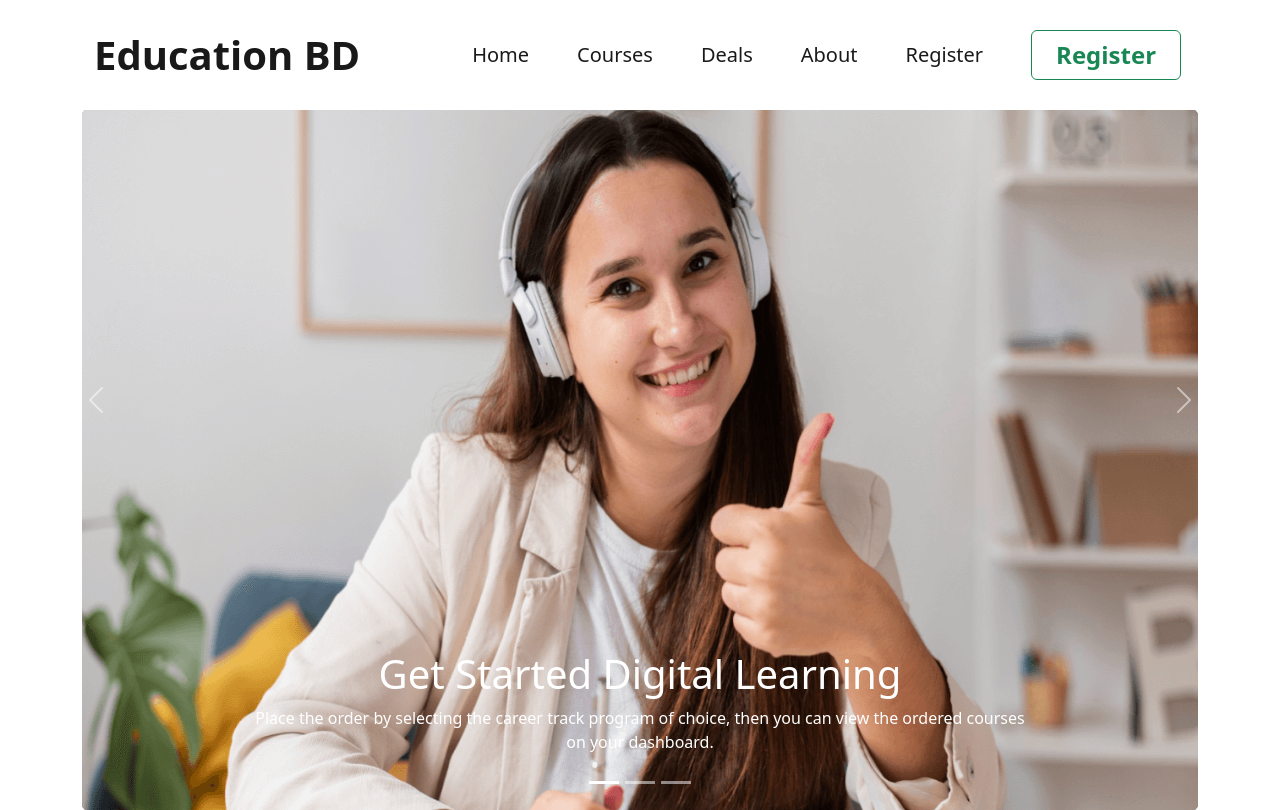
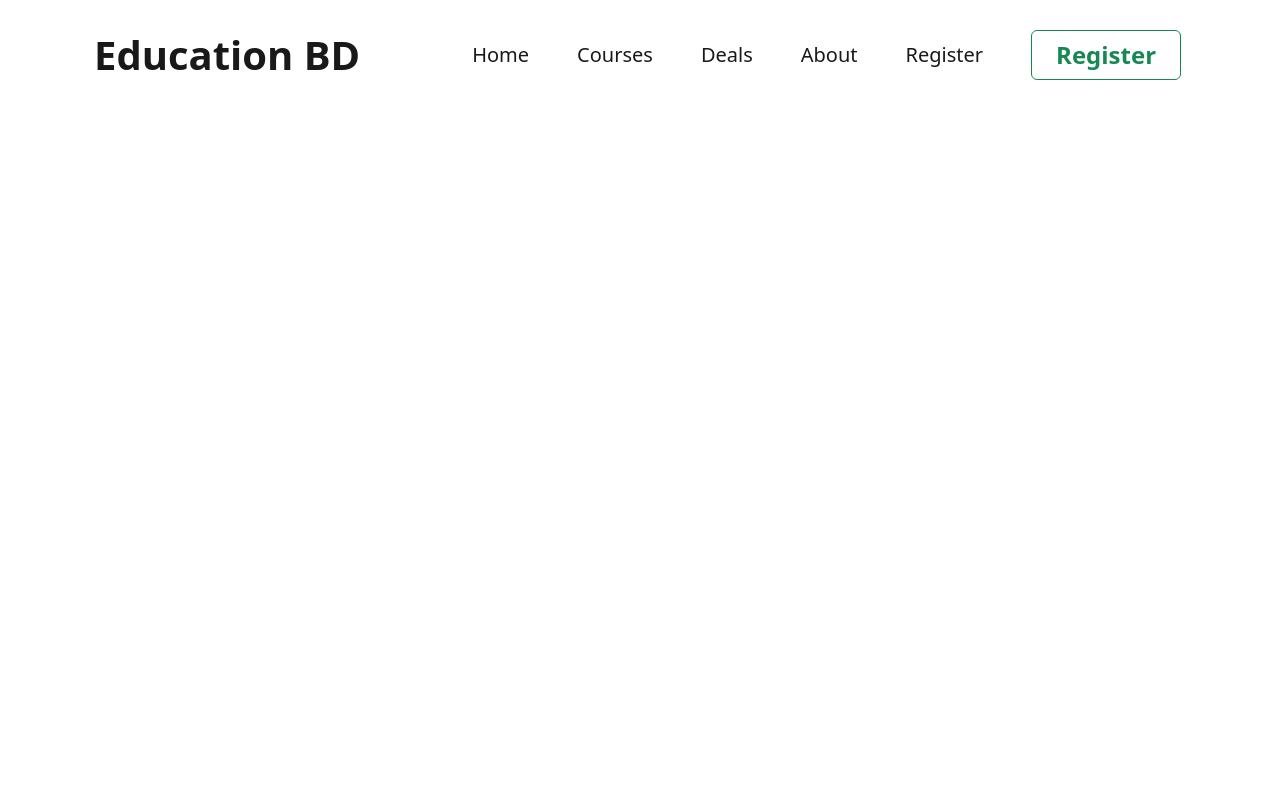
Before and after one commit to asifikbal01890/Assigment--3-, a plain HTML site: page index.html in a window 1280 px wide. Drawn offline with nearby package versions, Linux system fonts and the light colour scheme.

Commit message:
menu complete

```diff
--- a/index.html
+++ b/index.html
@@ -44,51 +44,6 @@
                 </div>
               </nav>
         </section>
-        <!-- Cover Section -->
-        <section>
-          <div id="carouselExampleCaptions" class="carousel slide" data-bs-ride="false">
-            <div class="carousel-indicators">
-              <button type="button" data-bs-target="#carouselExampleCaptions" data-bs-slide-to="0" class="active" aria-current="true" aria-label="Slide 1"></button>
-              <button type="button" data-bs-target="#carouselExampleCaptions" data-bs-slide-to="1" aria-label="Slide 2"></button>
-              <button type="button" data-bs-target="#carouselExampleCaptions" data-bs-slide-to="2" aria-label="Slide 3"></button>
-            </div>
-            <div class="carousel-inner">
-              <div class="carousel-item active">
-                <img src="images/cover/cover-1.png" class="d-block w-100 cover-image" alt="...">
-                <div class="carousel-caption d-none d-md-block">
-                    <h1 class="">Get Started Digital
-                      Learning</h1>
-                    <p>Place the order by selecting the career track program of choice, then you can view the ordered courses on your dashboard.</p>
-                </div>
-              </div>
-              </div>
-              <div class="carousel-item">
-                <img src="images/cover/cover-2.jpg" class="d-block w-100 cover-image" alt="...">
-                <div class="carousel-caption d-none d-md-block">
-                  <h1>Get Started Digital
-                    Learning</h1>
-                  <p>Place the order by selecting the career track program of choice, then you can view the ordered courses on your dashboard.</p>
-                </div>
-              </div>
-              <div class="carousel-item">
-                <img src="images/cover/cover-3.jpg" class="d-block w-100 cover-image" alt="...">
-                <div class="carousel-caption d-none d-md-block">
-                  <h1>Get Started Digital
-                    Learning</h1>
-                  <p>Place the order by selecting the career track program of choice, then you can view the ordered courses on your dashboard.</p>
-                </div>
-              </div>
-            </div>
-            <button class="carousel-control-prev" type="button" data-bs-target="#carouselExampleCaptions" data-bs-slide="prev">
-              <span class="carousel-control-prev-icon" aria-hidden="true"></span>
-              <span class="visually-hidden">Previous</span>
-            </button>
-            <button class="carousel-control-next" type="button" data-bs-target="#carouselExampleCaptions" data-bs-slide="next">
-              <span class="carousel-control-next-icon" aria-hidden="true"></span>
-              <span class="visually-hidden">Next</span>
-            </button>
-          </div>
-        </section>
     </header>
     <script src="https://cdn.jsdelivr.net/npm/bootstrap@5.2.0/dist/js/bootstrap.bundle.min.js" integrity="sha384-A3rJD856KowSb7dwlZdYEkO39Gagi7vIsF0jrRAoQmDKKtQBHUuLZ9AsSv4jD4Xa" crossorigin="anonymous"></script>
   </body>
```
